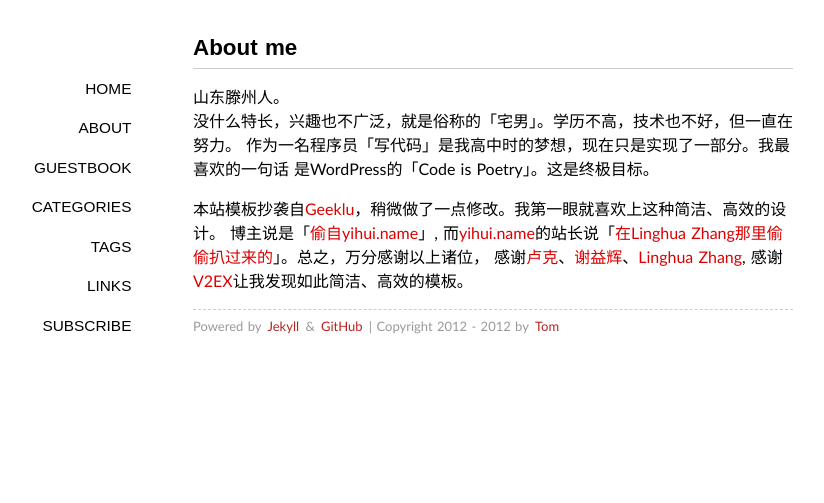
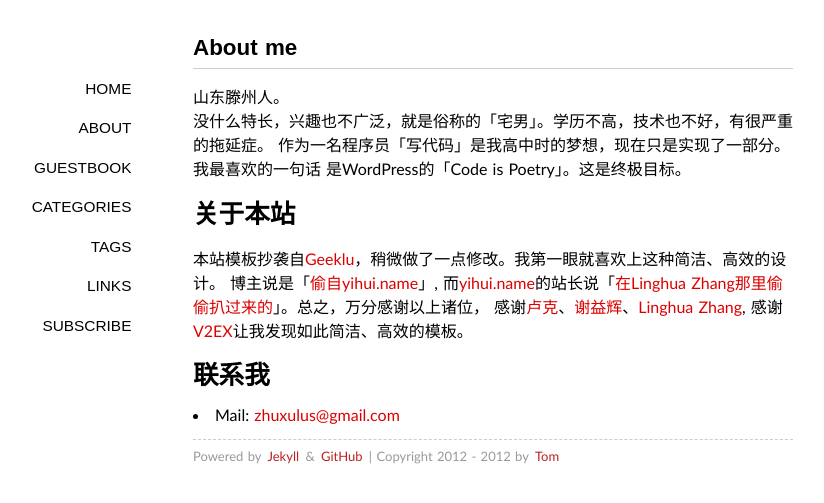
Before and after one commit to zhuxulu/zhuxulu.github.com, a Jekyll site: the page built from about/index.md, in a window 1280 px wide. Shown: the top 503 px of the page, without its empty margins (147-971 px from the left). Built offline with Jekyll 4.4.1, drawn with Linux system fonts in a browser that asks for light colours; some web fonts are replaced; Markdown is read by kramdown in place of the engine named in the settings.

Commit message:
about me

```diff
--- a/about/index.md
+++ b/about/index.md
@@ -5,12 +5,18 @@ comments: no
 ---
 
 山东滕州人。
-没什么特长，兴趣也不广泛，就是俗称的「宅男」。学历不高，技术也不好，但一直在努力。
+没什么特长，兴趣也不广泛，就是俗称的「宅男」。学历不高，技术也不好，有很严重的拖延症。
 作为一名程序员「写代码」是我高中时的梦想，现在只是实现了一部分。我最喜欢的一句话
 是WordPress的「Code is Poetry」。这是终极目标。
+
+# 关于本站
 
 本站模板抄袭自[Geeklu](http://geeklu.com)，稍微做了一点修改。我第一眼就喜欢上这种简洁、高效的设计。
 博主说是「[偷自yihui.name](http://v2ex.com/t/32314#reply36)」,
 而[yihui.name](http://yihui.name)的站长说「[在Linghua Zhang那里偷偷扒过来的](http://yihui.name/cn/about/)」。总之，万分感谢以上诸位，
 感谢[卢克](http://geeklu.com)、[谢益辉](http://yihui.name/)、[Linghua Zhang](http://lhzhang.com/),
 感谢[V2EX](http://v2ex.com)让我发现如此简洁、高效的模板。
+
+# 联系我
+
++ Mail: <zhuxulus@gmail.com>
```
